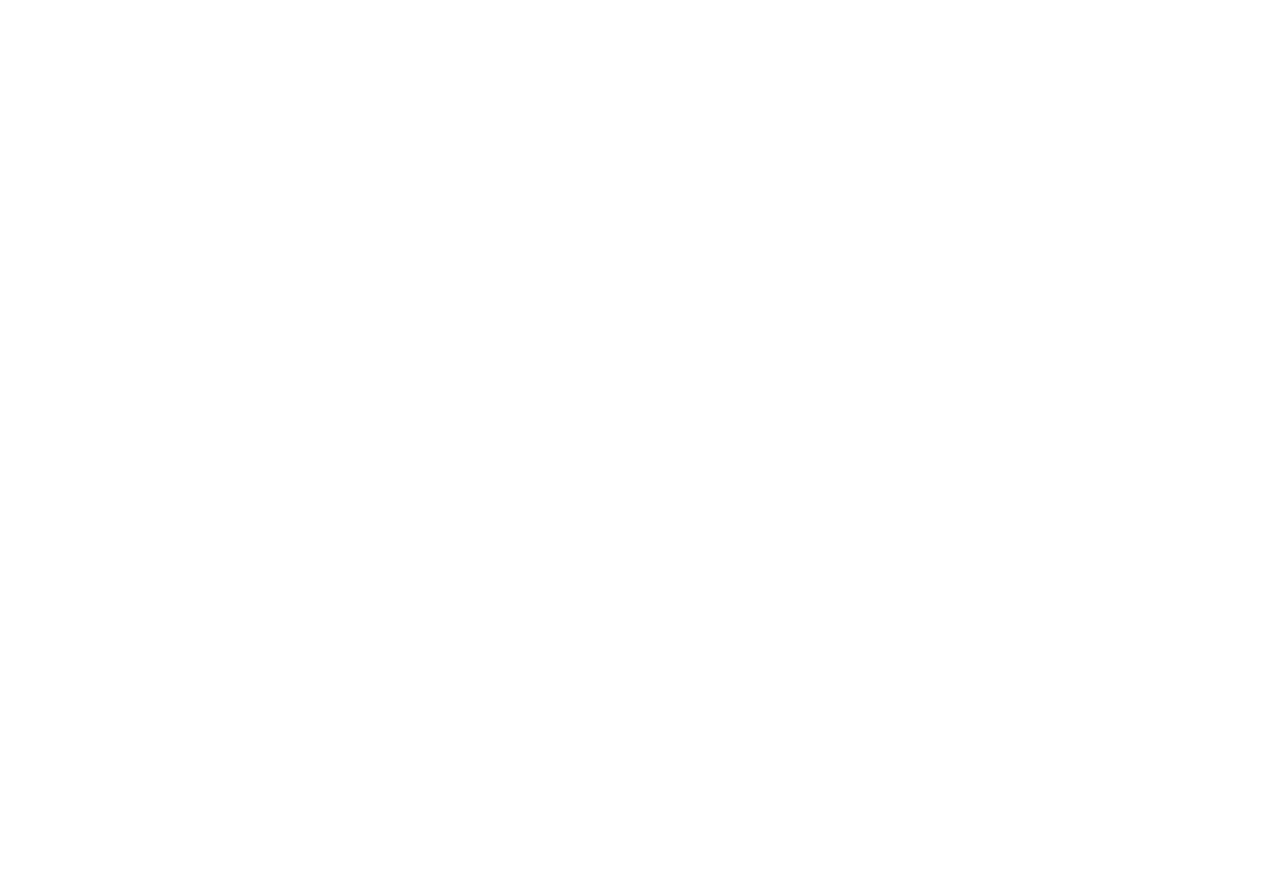
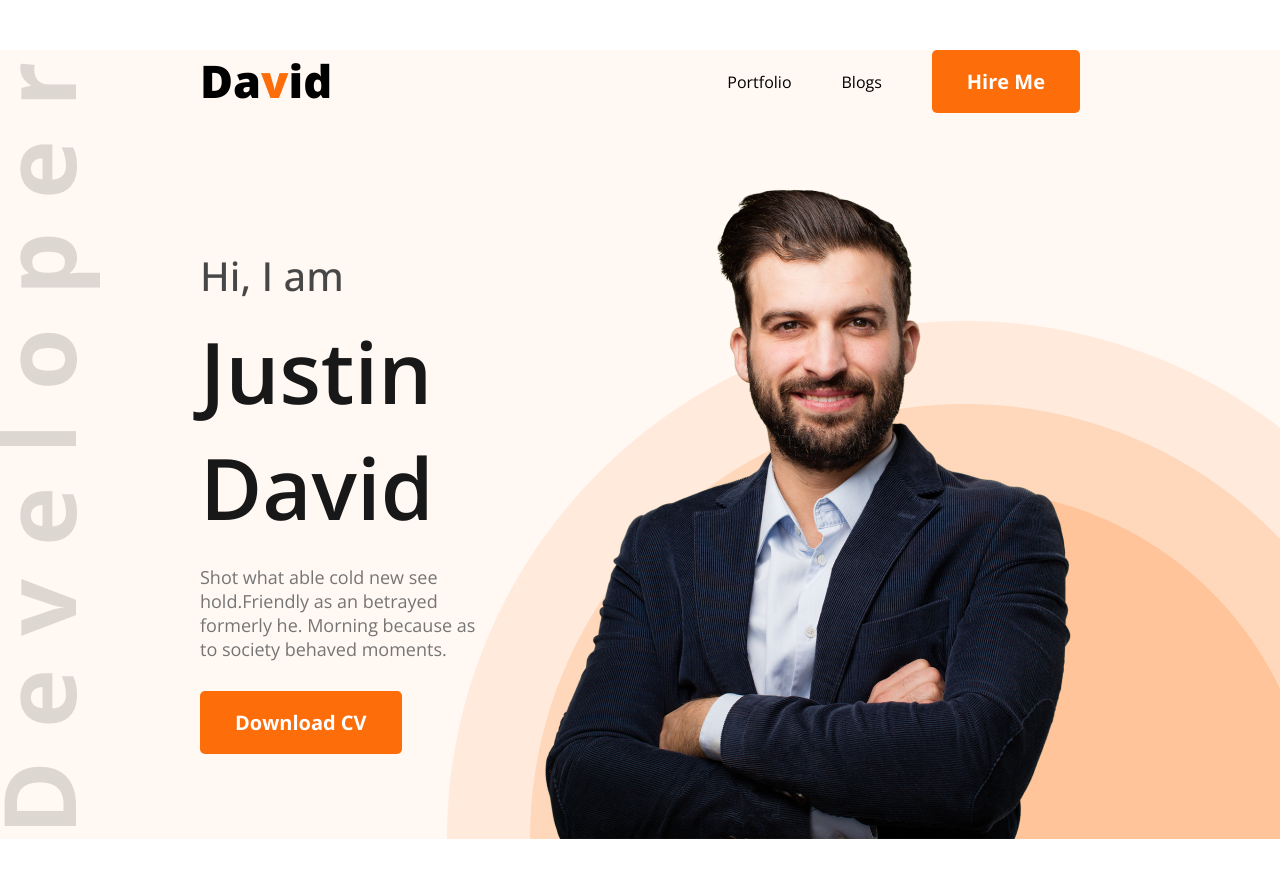
Before and after one commit to pwRamim/developer-portfolio, a plain HTML site: page index.html in a window 1280 px wide. Before the commit the page ends 800 px from the top, so only its background shows below. Drawn offline with nearby package versions, Linux system fonts and the light colour scheme.

Commit message:
header section

```diff
--- a/index.html
+++ b/index.html
@@ -5,8 +5,29 @@
     <meta http-equiv="X-UA-Compatible" content="IE=edge">
     <meta name="viewport" content="width=device-width, initial-scale=1.0">
     <title>Developer Portfolio</title>
+    <link rel="stylesheet" href="style/styles.css">
+    <link rel="preconnect" href="https://fonts.googleapis.com"><link rel="preconnect" href="https://fonts.gstatic.com" crossorigin><link href="https://fonts.googleapis.com/css2?family=Open+Sans:wght@400;500;600;700;800&display=swap" rel="stylesheet">
 </head>
 <body>
-
+    <header class="header">
+        <nav>
+            <h2 class="nav-title">Da<span class="text-primary">v</span>id</h2>
+            <ul>
+                <li>Portfolio</li>
+                <li>Blogs</li>
+                <li><button class="btn-primary">Hire Me</button></li>
+            </ul>
+        </nav>
+        <!-- header Banner -->
+        <div class="banner">
+            <div>
+                <h3 class="banner-sub-title">Hi, I am</h3>
+                <h1 class="banner-title">Justin David</h1>
+                <p class="banner-description">Shot what able cold new see hold.Friendly as an betrayed formerly he. Morning because as to society behaved moments.</p>
+                <button class="btn-primary">Download CV</button>
+            </div>
+            <img src="images/hardy.png" alt="">
+        </div>
+    </header>
 </body>
 </html>
--- a/style/styles.css
+++ b/style/styles.css
@@ -0,0 +1,75 @@
+*{
+    margin: 0;
+    font-family: 'Open Sans', sans-serif;
+    padding: 0;
+}
+
+/*Header and Navication style */
+.header{
+    background: #fff8f3;
+    background-image: url(../images/header_bg.png), url(../images/developer.png);
+    background-repeat: no-repeat;
+    background-position: bottom right, left;
+}
+
+.nav-title{
+    font-weight: 800;
+    font-size: 45px;
+}
+
+.text-primary{
+    color: #FD6E0A;
+
+}
+.btn-primary{
+    color: #FFFFFF;
+    border: none;
+    font-size: 20px;
+    font-weight: 700;
+    background: #FD6E0A;
+    border-radius: 5px;
+    padding: 18px 35px;
+    cursor: pointer;
+}
+
+nav{
+    display: flex;
+    justify-content: space-between;
+    margin: 50px 200px;
+}
+nav ul{
+    display: flex;
+    align-items: center;
+}
+
+ul li{
+    list-style: none;
+    margin-left: 50px;
+    cursor: pointer;
+}
+
+/* Banner style */
+.banner{
+    margin: 50px 200px;
+    display: flex;
+    justify-content: space-between;
+    align-items: center;
+}
+.banner-sub-title{
+    font-weight: 500;
+    font-size: 40px;
+    margin-bottom: 10px;
+    color: #474747;
+}
+.banner-title{
+    font-weight: 600;
+font-size: 85px;
+margin-bottom: 20px;
+color: #181818;
+}
+.banner-description{
+    font-weight: 400;
+font-size: 18px;
+color: #757575;
+margin-bottom: 30px;
+}
```
